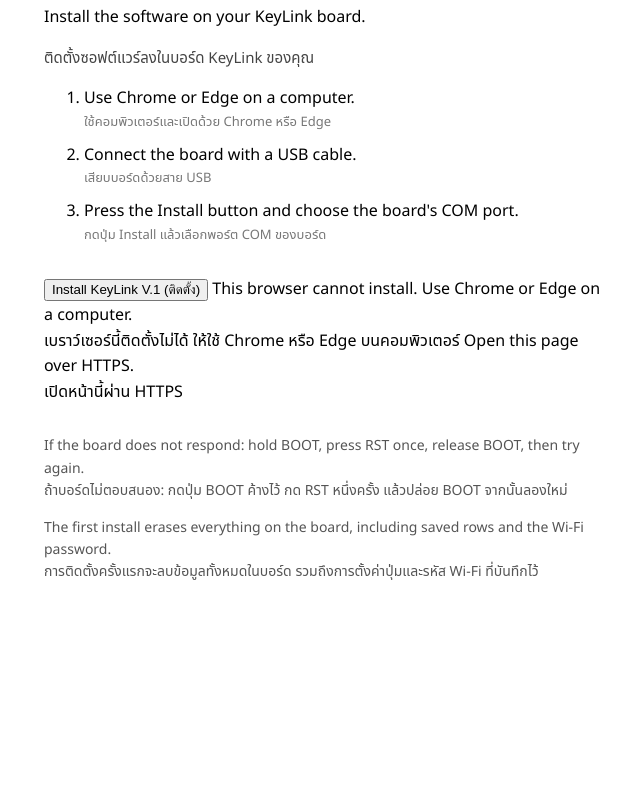
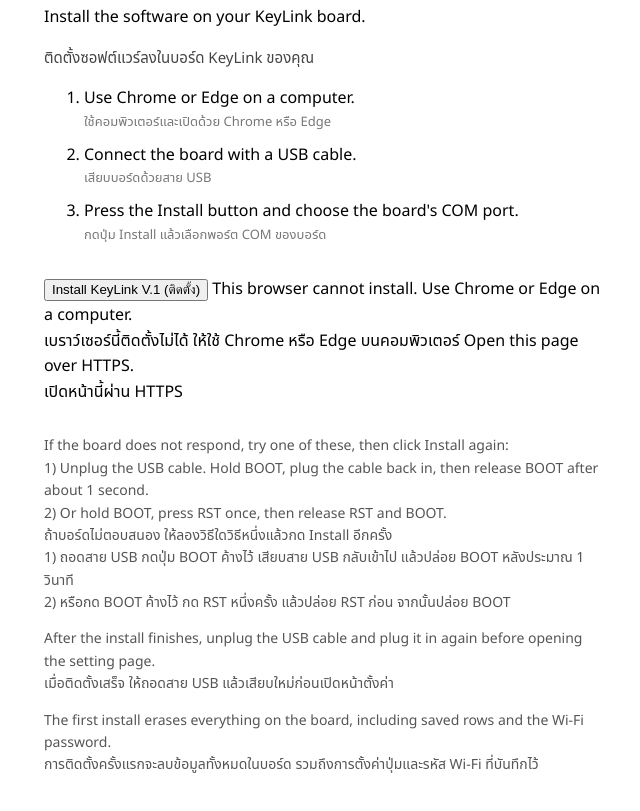
Before and after one commit to engeniuskit/keylink-webflash, a plain HTML site: page index.html in a window 1280 px wide. Shown: the part 109-920 px from the top of the page, without its empty margins (316-956 px from the left). Before the commit the page ends 800 px from the top, so only its background shows below. Drawn offline with Linux system fonts and the light colour scheme.

Commit message:
Add files via upload

```diff
--- a/index.html
+++ b/index.html
@@ -30,8 +30,14 @@
   <span slot="unsupported">This browser cannot install. Use Chrome or Edge on a computer.<br>เบราว์เซอร์นี้ติดตั้งไม่ได้ ให้ใช้ Chrome หรือ Edge บนคอมพิวเตอร์</span>
   <span slot="not-allowed">Open this page over HTTPS.<br>เปิดหน้านี้ผ่าน HTTPS</span>
 </esp-web-install-button>
-<p class="note">If the board does not respond: hold BOOT, press RST once, release BOOT, then try again.
-<br>ถ้าบอร์ดไม่ตอบสนอง: กดปุ่ม BOOT ค้างไว้ กด RST หนึ่งครั้ง แล้วปล่อย BOOT จากนั้นลองใหม่</p>
+<p class="note">If the board does not respond, try one of these, then click Install again:
+<br>1) Unplug the USB cable. Hold BOOT, plug the cable back in, then release BOOT after about 1 second.
+<br>2) Or hold BOOT, press RST once, then release RST and BOOT.
+<br>ถ้าบอร์ดไม่ตอบสนอง ให้ลองวิธีใดวิธีหนึ่งแล้วกด Install อีกครั้ง
+<br>1) ถอดสาย USB กดปุ่ม BOOT ค้างไว้ เสียบสาย USB กลับเข้าไป แล้วปล่อย BOOT หลังประมาณ 1 วินาที
+<br>2) หรือกด BOOT ค้างไว้ กด RST หนึ่งครั้ง แล้วปล่อย RST ก่อน จากนั้นปล่อย BOOT</p>
+<p class="note">After the install finishes, unplug the USB cable and plug it in again before opening the setting page.
+<br>เมื่อติดตั้งเสร็จ ให้ถอดสาย USB แล้วเสียบใหม่ก่อนเปิดหน้าตั้งค่า</p>
 <p class="note">The first install erases everything on the board, including saved rows and the Wi-Fi password.
 <br>การติดตั้งครั้งแรกจะลบข้อมูลทั้งหมดในบอร์ด รวมถึงการตั้งค่าปุ่มและรหัส Wi-Fi ที่บันทึกไว้</p>
 </body>
```
